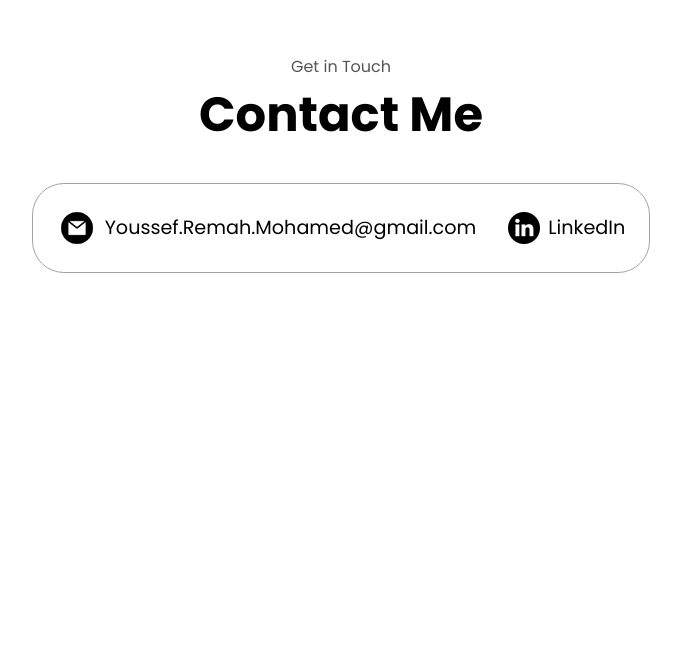
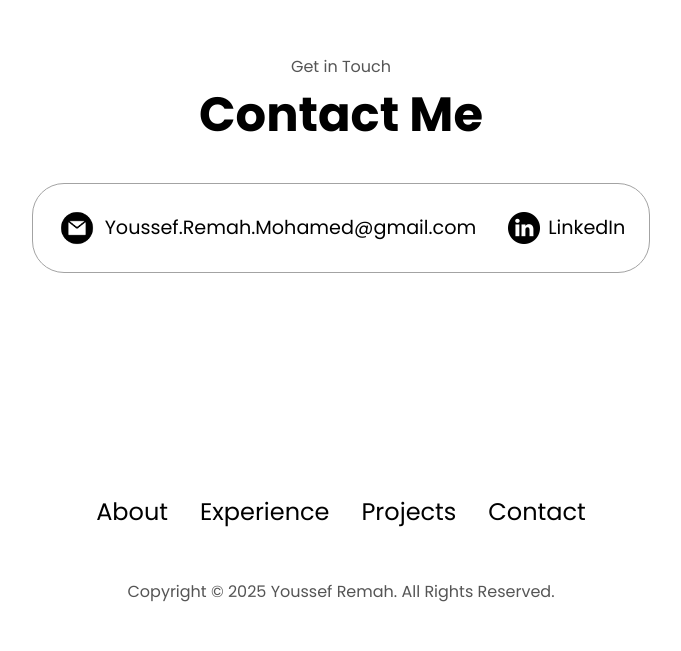
Before and after one commit to Youssef-Remah/My-Portfolio, a plain HTML site: page index.html in a window 1280 px wide. Shown: the part 3197-3848 px from the top of the page, without its empty margins (299-980 px from the left). Before the commit the page ends 3640 px from the top, so only its background shows below. Drawn offline with Linux system fonts and the light colour scheme.

Commit message:
feat: complete website footer

```diff
--- a/index.html
+++ b/index.html
@@ -283,6 +283,20 @@
       </div>
     </section>
 
+    <footer>
+      <nav>
+        <div class="nav-links-container">
+          <ul class="nav-links">
+            <li><a href="#about">About</a></li>
+            <li><a href="#experience">Experience</a></li>
+            <li><a href="#projects">Projects</a></li>
+            <li><a href="#contact">Contact</a></li>
+          </ul>
+        </div>
+      </nav>
+      <p>Copyright &#169; 2025 Youssef Remah. All Rights Reserved.</p>
+    </footer>
+
     <script src="script.js"></script>
 </body>
 </html>
--- a/styles.css
+++ b/styles.css
@@ -414,3 +414,14 @@ article .icon {
 .email-icon {
   height: 2.5rem;
 }
+
+/* FOOTER SECTION */
+
+footer {
+  height: 26vh;
+  margin: 0 1rem;
+}
+
+footer p {
+  text-align: center;
+}
```
